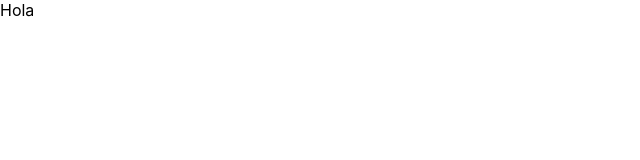
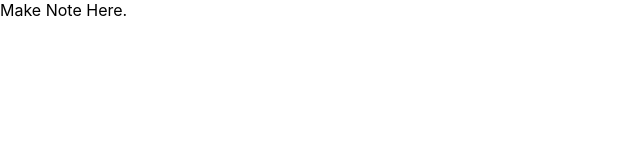
Before and after one commit to shrish-sharma-git/pin-it-react, a React (Create React App) app: page /MakeNote in a window 1280 px wide. Shown: the top 160 px of the page, without its empty margins (0-640 px from the left). Built offline with nearby package versions, Linux system fonts and the light colour scheme.

Commit message:
Added Components and Set Up RR-DOM

```diff
--- a/package.json
+++ b/package.json
@@ -8,6 +8,7 @@
     "@testing-library/user-event": "^12.8.3",
     "react": "^17.0.2",
     "react-dom": "^17.0.2",
+    "react-router-dom": "^5.2.0",
     "react-scripts": "4.0.3",
     "web-vitals": "^1.1.2"
   },
--- a/src/App.js
+++ b/src/App.js
@@ -1,8 +1,19 @@
+import { BrowserRouter as Router, Route, Switch } from "react-router-dom";
+import Notes from './components/Notes';
+import MakeNote from './components/MakeNote';
+
 function App() {
   return (
-    <div className="App">
-      Hola
-    </div>
+    <Router>
+      <Switch>
+        <Route exact path='/'>
+          <Notes />
+        </Route>
+        <Route path='/MakeNote'>
+          <MakeNote />
+        </Route>
+      </Switch>
+    </Router>
   );
 }
 
--- /dev/null
+++ b/src/components/MakeNote.js
@@ -0,0 +1,11 @@
+import React from 'react';
+
+const MakeNote = () => {
+    return (
+        <div className="make-note">
+            Make Note Here.
+        </div>
+    );
+}
+
+export default MakeNote;
--- /dev/null
+++ b/src/components/Notes.js
@@ -0,0 +1,11 @@
+import React from 'react';
+
+const Notes = () => {
+    return (
+        <div className="notes">
+            Notes Here.
+        </div>
+    );
+}
+
+export default Notes;
```
Also changed, not shown: 1 other file (tests, documents, lock files or other folders).
